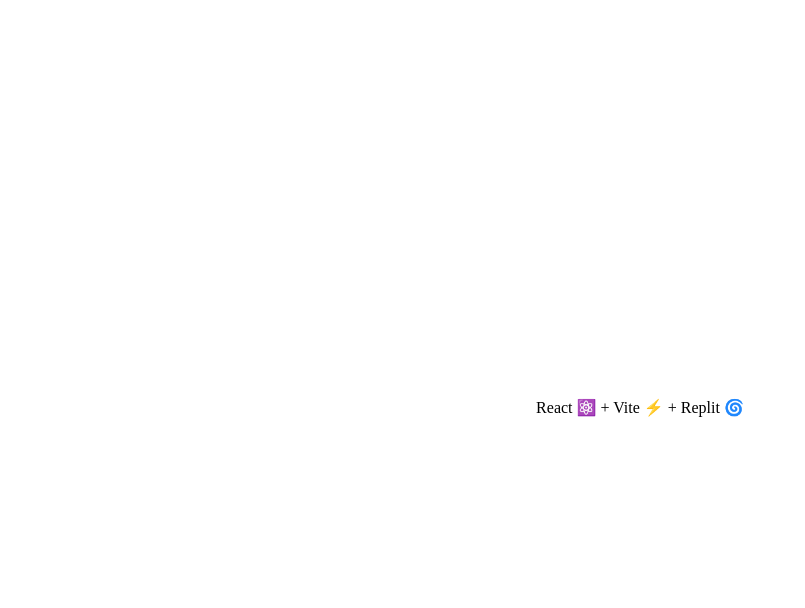
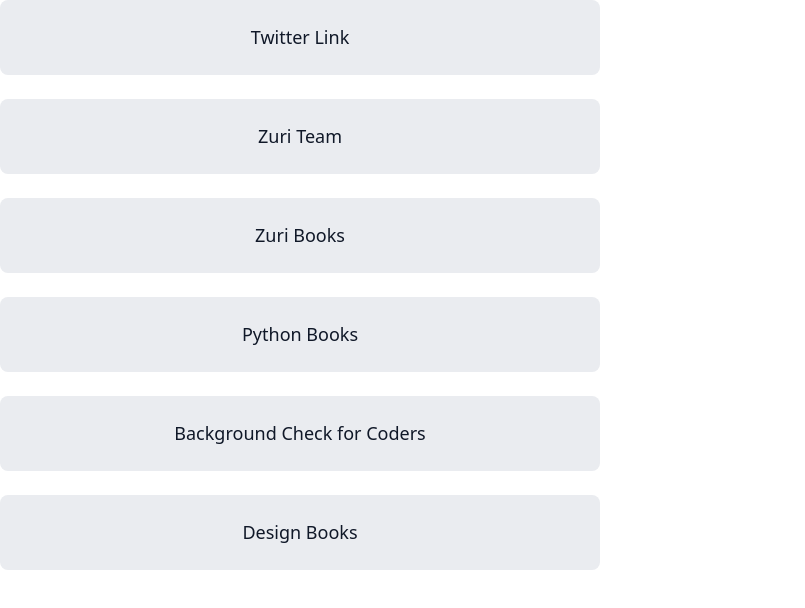
Before and after one commit to Chizycodes/linktree-profile-page, a React (Vite) app: page / in a window 1280 px wide. Shown: the top 608 px of the page, without its empty margins (0-805 px from the left). Built offline with nearby package versions, Linux system fonts and the light colour scheme.

Commit message:
links section

```diff
--- /dev/null
+++ b/postcss.config.cjs
@@ -0,0 +1,6 @@
+module.exports = {
+  plugins: {
+    tailwindcss: {},
+    autoprefixer: {},
+  },
+}
--- a/src/App.css
+++ b/src/App.css
@@ -1,5 +1,9 @@
-main {
-  text-align: center;
-  vertical-align: center;
-  line-height: 100vh
+@tailwind base;
+@tailwind components;
+@tailwind utilities;
+
+*{
+  padding: 0;
+  margin: 0;
+  box-sizing: border-box;
 }
--- a/src/App.jsx
+++ b/src/App.jsx
@@ -1,9 +1,16 @@
 import './App.css'
+import LinksSection from './components/LinksSection';
+import ProfileSection from './components/ProfileSection';
 
 export default function App() {
   return (
-    <main>
-      React ⚛️ + Vite ⚡ + Replit 🌀
+    <main className="w-full">
+      <div>
+        <ProfileSection />
+      </div>
+      <div className="w-full">
+        <LinksSection />
+      </div>
     </main>
-  )
+  );
 }
--- /dev/null
+++ b/src/components/LinksSection.jsx
@@ -0,0 +1,55 @@
+import React from "react";
+import { Link } from "react-router-dom";
+
+const links = [
+  {
+    name: "Twitter Link",
+    url: "https://twitter.com/chizycodes",
+    id: "twitter"
+  },
+  {
+    name: "Zuri Team",
+    url: "https://training.zuri.team/",
+    id: "btn_zuri"
+  },
+  {
+    name: "Zuri Books",
+    url: "http://books.zuri.team",
+    id: "books"
+  },
+  {
+    name: "Python Books",
+    url: "https://books.zuri.team/python-for-beginners?ref_id=chizycodes",
+    id: "book_python"
+  },
+  {
+    name: "Background Check for Coders",
+    url: "https://background.zuri.team",
+    id: "pitch"
+  },
+  {
+    name: "Design Books",
+    url: "https://books.zuri.team/design-rules",
+    id: "book_design"
+  },
+
+]
+
+const LinksSection = () => {
+  return (
+    <div className="flex flex-col">
+      {
+        links.map((link, idx) => {
+          return (
+            <button key={idx} className="bg-[#EAECF0] py-[24px] w-[90%] max-w-[600px] mb-[24px] rounded-[8px] text-center text-[18px] text-[#101828] font-[500]">
+              <Link to={link.url} target="_blank">{link.name}</Link>
+            </button>
+          )
+        })
+      }
+    </div>
+
+  );
+}
+
+export default LinksSection;
--- /dev/null
+++ b/src/components/ProfileSection.jsx
@@ -0,0 +1,8 @@
+const ProfileSection = () => {
+  return (
+    <div>
+    </div>
+  );
+}
+
+export default ProfileSection;
--- a/src/index.jsx
+++ b/src/index.jsx
@@ -1,9 +1,12 @@
 import React from 'react'
 import ReactDOM from 'react-dom/client'
+import { BrowserRouter } from 'react-router-dom'
 import App from './App'
 
 ReactDOM.createRoot(document.getElementById('root')).render(
-	<React.StrictMode>
-		<App />
-	</React.StrictMode>
+  <BrowserRouter>
+    <React.StrictMode>
+      <App />
+    </React.StrictMode>
+  </BrowserRouter>
 )
--- /dev/null
+++ b/tailwind.config.cjs
@@ -0,0 +1,10 @@
+/** @type {import('tailwindcss').Config} */
+module.exports = {
+  content: [
+    "./src/**/*.{js,jsx,ts,tsx}",
+  ],
+  theme: {
+    extend: {},
+  },
+  plugins: [],
+}
```
Also changed, not shown: package.json (+8 -3 lines), vite.config.js.timestamp-1666862426676.mjs (added, +13 -0 lines), 1 other file (tests, documents, lock files or other folders).
